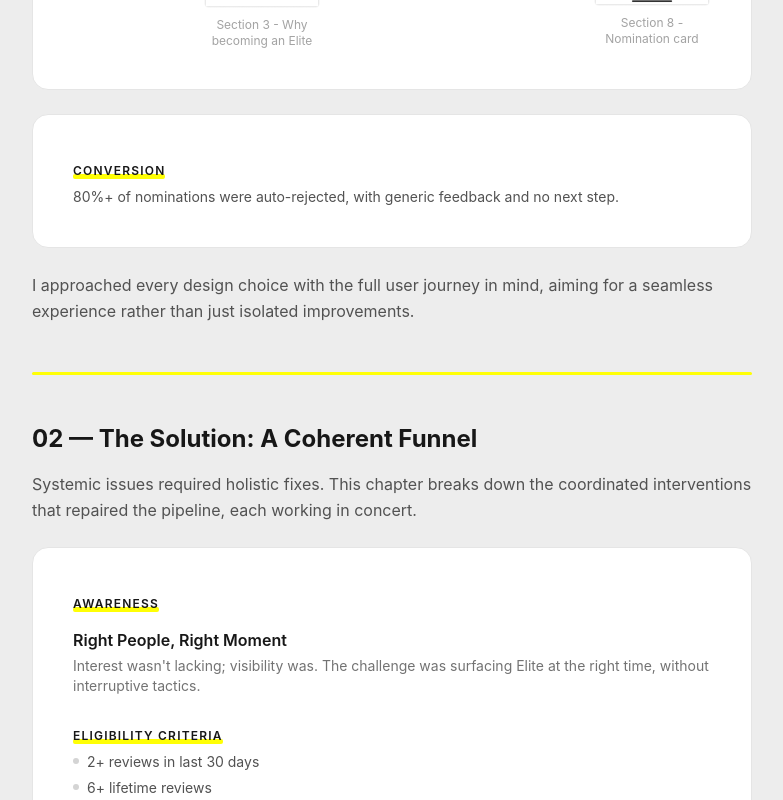
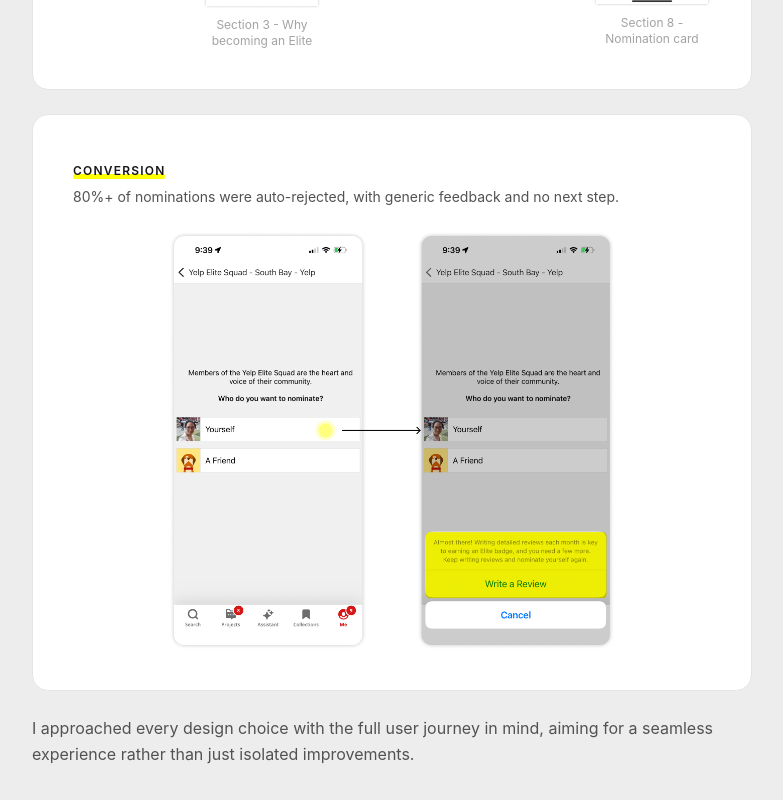
Before and after one commit to ainmyguojing/portfolio, a Next.js app: page /work/elite in a window 1280 px wide. Shown: the part 2000-2800 px from the top of the page, without its empty margins (248-1031 px from the left). Built offline with nearby package versions, Linux system fonts and the light colour scheme.

Commit message:
Add nomination flow image to Conversion card in chapter 1

```diff
--- a/app/work/elite/page.tsx
+++ b/app/work/elite/page.tsx
@@ -153,7 +153,10 @@
 
       <Card>
         <Label>Conversion</Label>
-        <p className="text-sm text-neutral-600">80%+ of nominations were auto-rejected, with generic feedback and no next step.</p>
+        <p className="text-sm text-neutral-600 mb-6">80%+ of nominations were auto-rejected, with generic feedback and no next step.</p>
+        <figure className="not-prose mx-auto" style={{ width: "70%" }}>
+          <Image src="/images/Elite Ecosystem/SQ_nomination flow.png" alt="Nomination flow" width={800} height={600} className="w-full rounded-lg" style={{ objectFit: "contain" }} />
+        </figure>
       </Card>
       <p>
         I approached every design choice with the full user journey in mind, aiming for a seamless
```
Also changed, not shown: public/images/Elite Ecosystem/SQ_nomination flow.png (added).
